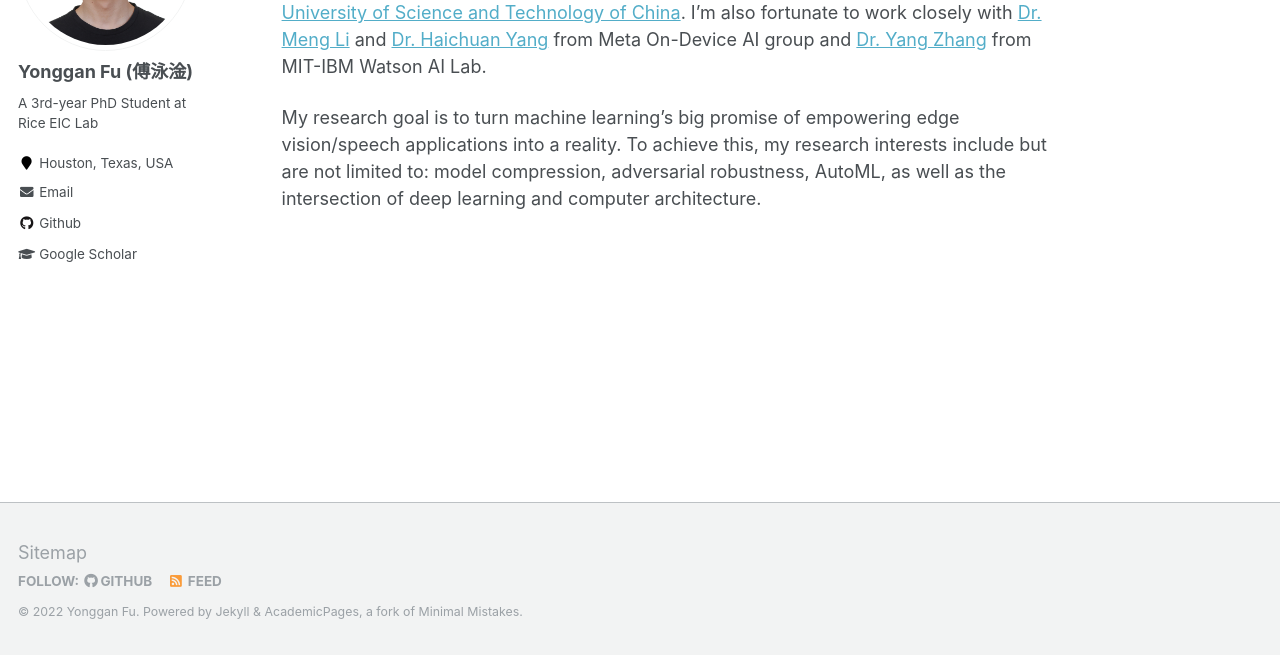
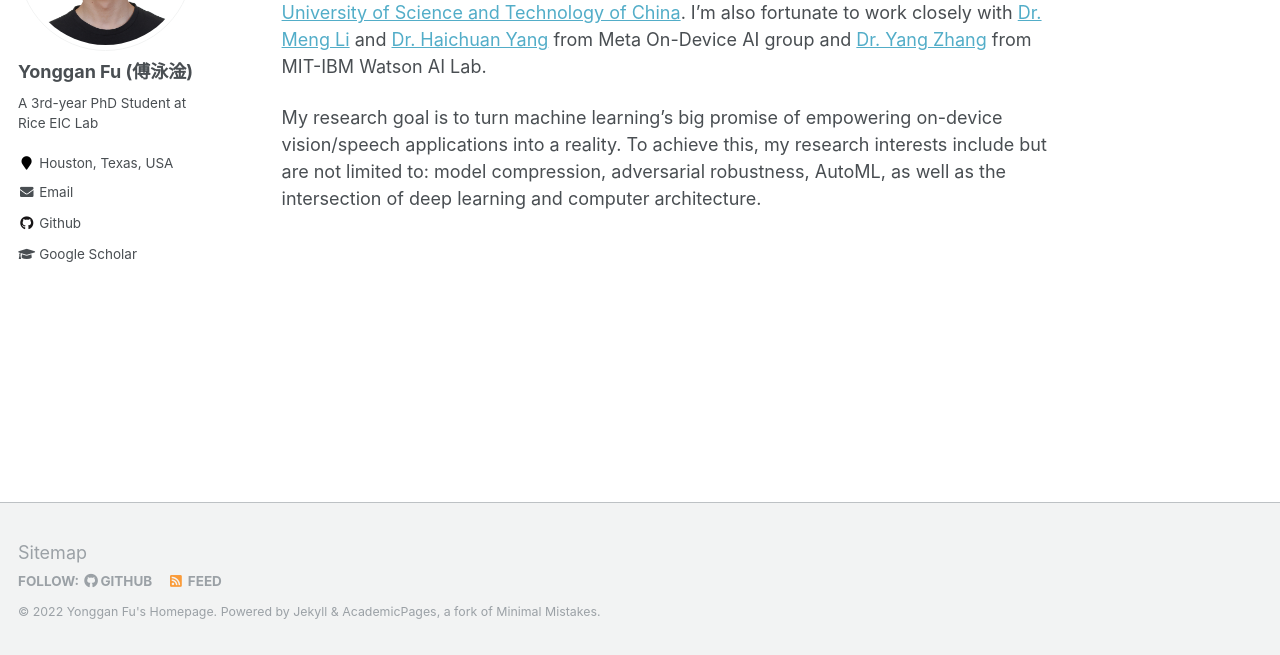
Before and after one commit to tilmto/tilmto.github.io, a Jekyll site: the page built from _pages/about.md, in a window 1280 px wide. Shown: the part 242-897 px from the top of the page. Built offline with Jekyll 4.4.1, drawn with Linux system fonts in a browser that asks for light colours.

Commit message:
minor changes

```diff
--- a/_config.yml
+++ b/_config.yml
@@ -9,7 +9,7 @@
 locale                   : "en-US"
 title                    : "Yonggan Fu"
 title_separator          : "-"
-name                     : &name "Yonggan Fu"
+name                     : &name "Yonggan Fu's Homepage"
 description              : &description "personal description"
 url                      : https://tilmto.github.io # the base hostname & protocol for your site e.g. "https://mmistakes.github.io"
 baseurl                  : "" # the subpath of your site, e.g. "/blog"
--- a/_pages/about.md
+++ b/_pages/about.md
@@ -11,7 +11,7 @@ redirect_from:
 
 Hi, I'm Yonggan Fu, a 3rd-year PhD student at Rice University, Efficient and Intelligent Computing Lab, advised by [Prof. Yingyan Lin](https://eiclab.net/). I received my bachelor degree with a dual major in Applied Physics and Computer Science from the School of the Gifted Young, [University of Science and Technology of China](https://en.ustc.edu.cn/). I'm also fortunate to work closely with [Dr. Meng Li](http://mengli.me/) and [Dr. Haichuan Yang](https://hyang1990.github.io/) from Meta On-Device AI group and [Dr. Yang Zhang](https://mitibmwatsonailab.mit.edu/people/yang-zhang/) from MIT-IBM Watson AI Lab.
 
-My research goal is to turn machine learning’s big promise of empowering edge vision/speech applications into a reality. To achieve this, my research interests include but are not limited to: model compression, adversarial robustness, AutoML, as well as the intersection of deep learning and computer architecture.
+My research goal is to turn machine learning’s big promise of empowering on-device vision/speech applications into a reality. To achieve this, my research interests include but are not limited to: model compression, adversarial robustness, AutoML, as well as the intersection of deep learning and computer architecture.
 
 <!--
 
```
Also changed, not shown: _pages/cv.md (+1 -1 lines).
